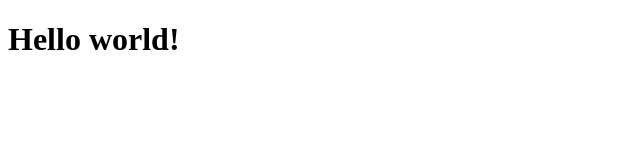
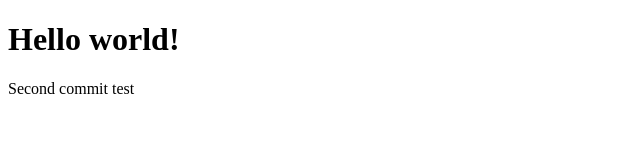
Before and after one commit to vinimenezes/web, a plain HTML site: page index.html in a window 1280 px wide. Shown: the whole page, without its empty margins (0-640 px from the left). Drawn offline with Linux system fonts and the light colour scheme.

Commit message:
Add a paragraph to index.html

```diff
--- a/index.html
+++ b/index.html
@@ -6,5 +6,6 @@
   </head>
   <body>
     <h1>Hello world!</h1>
+    <p>Second commit test</p>
   </body>
 </html>
```
